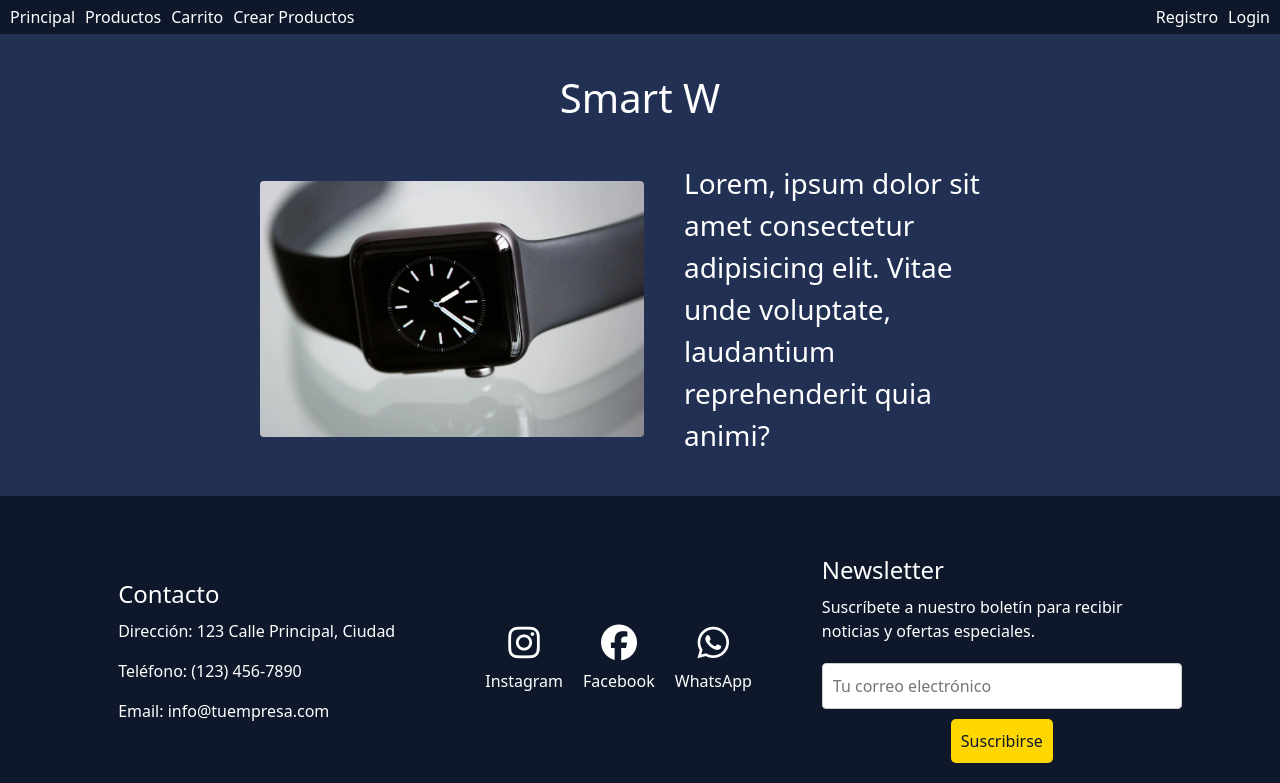
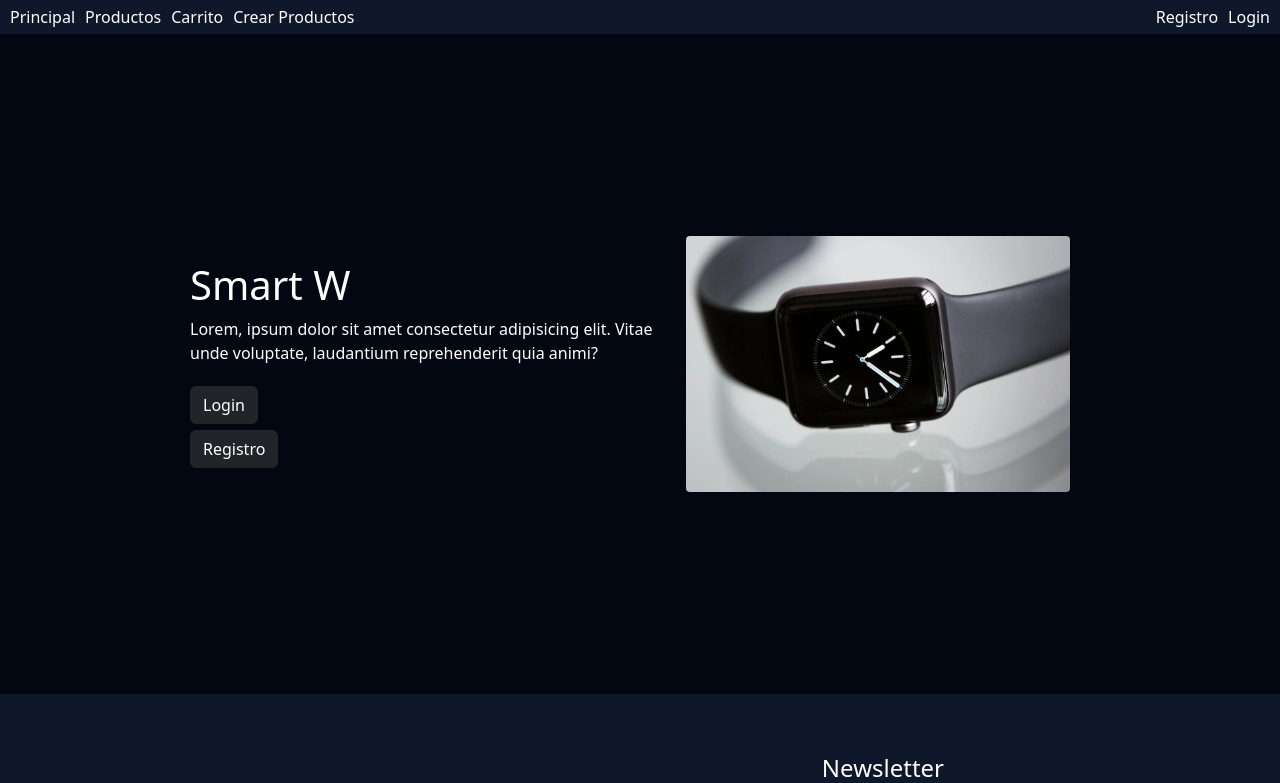
Before and after one commit to CristianMozetich/Front-Ecommerce, a React (Vite) app: page / in a window 1280 px wide. Shown: the top 783 px of the page. Built offline with nearby package versions, Linux system fonts and the light colour scheme.

Commit message:
entrega final front

```diff
--- a/src/components/Checkout/Checkout.css
+++ b/src/components/Checkout/Checkout.css
@@ -1,7 +1,7 @@
 /* Estilos mejorados para la información de la tarjeta */
 .card {
-    max-width: 400px;
-    margin: 100pxauto;
+    max-width: 600px;
+    margin: 100px auto;
     padding: 20px;
     border: 1px solid #ccc;
     border-radius: 8px;
@@ -18,7 +18,7 @@
   }
 
   /* Estilos para los campos de entrada */
-  input {
+  .stripe_input {
     width: 100%;
     padding: 6px;
     margin-bottom: 15px;
--- a/src/components/Checkout/Checkout.jsx
+++ b/src/components/Checkout/Checkout.jsx
@@ -55,7 +55,7 @@ const CheckoutForm = () => {
         ))
       }
       <h3>Total: </h3>
-      <CardElement />
+      <CardElement className='stripe_input' />
       <button className='boton_checkout' type="submit">Comprar</button>
     </form>
   );
--- a/src/components/Home/Home.css
+++ b/src/components/Home/Home.css
@@ -1,25 +1,33 @@
-.home{
-    background-color: #223153;
+.home {
+    background-color: #030712;
     color: white;
     padding: 20px;
-}
-.titulo{
-    text-align: center;
-    margin: 20px;
+    display: flex;
+    height: 660px;
 }
 
-.home_desc{
+.titulo {
+    text-align: left;
+}
+
+.home_desc {
     display: flex;
-    max-width: 800px;
+    max-width: 900px;
     margin: auto;
     font-size: 28px;
     align-items: center;
 }
-.desc{
-    margin: 12px;
-    padding: 8px;
+
+.home_desc2 {
+    display: flex;
+    flex-direction: column;
 }
-.img_home{
+
+.desc {
+    font-size: 16px;
+}
+
+.img_home {
     max-width: 400px;
     border-radius: 12px;
     margin: 12px;
--- a/src/components/Home/Home.jsx
+++ b/src/components/Home/Home.jsx
@@ -1,12 +1,17 @@
 import './Home.css'
+import { Link } from 'react-router-dom'
 
 const Home = () => {
   return (
     <div className='home'>
-      <h1 className='titulo'>Smart W</h1>
         <div className='home_desc'>
+          <div className='home_desc2'>
+            <h1 className='titulo'>Smart W</h1>
+            <p className='desc'>Lorem, ipsum dolor sit amet consectetur adipisicing elit. Vitae unde voluptate, laudantium reprehenderit quia animi?</p>
+            <Link to={"/login"} ><button className='btn btn-dark'>Login</button></Link>
+            <Link to={"/register"} ><button className='btn btn-dark'>Registro</button></Link>
+          </div>
           <img className="img_home" src="/img/reloj-int.webp" alt="mates" />
-          <p className='desc'>Lorem, ipsum dolor sit amet consectetur adipisicing elit. Vitae unde voluptate, laudantium reprehenderit quia animi?</p>
         </div>
     </div>
   )
--- a/src/components/NewProducts/NewProducts.jsx
+++ b/src/components/NewProducts/NewProducts.jsx
@@ -59,13 +59,15 @@ const NewProducts = () => {
 
 
   return (
+    <>
+    <h1 className='m-2 p-3'>Panel Admin</h1>
+    <h2 className='m-2 p-3'>Crear Nuevos Productos</h2>
     <div className='createProd container text-center'>
-      <h2 className='m-2 p-3'>Crear Nuevos Productos</h2>
        <form onSubmit={handleSubmit} ref={formRef}>
 
           <div className="mb-3">
             <label htmlFor="title" className="form-label m-2">Title</label>
-            <input type="text" id="title" className="title" placeholder="Title" name='title' />
+            <input type="text" id="title" className="title_new_product" placeholder="Title" name='title' />
           </div>
 
           <div className="mb-3">
@@ -105,6 +107,7 @@ const NewProducts = () => {
       </form>
 
     </div>
+    </>
   )
 }
 
--- a/src/components/Products/Products.css
+++ b/src/components/Products/Products.css
@@ -1,8 +1,44 @@
-.prodContainer{
-    gap: 8px;
+.products {
+    color: white;
+    background-color: #030712;
 }
-.card{
+
+.container_title {
+    max-width: 1200px;
+    margin: auto;
+    padding-top: 50px;
+}
+
+.title {
+    text-align: left;
+    margin-left: 30px;
+}
+
+.prodContainer {
+    max-width: 1200px;
+    display: flex;
+    flex-wrap: wrap;
+    margin: auto;
+}
+
+.card_prod {
+    background-color: #030712;
     width: 250px;
     margin: 10px auto;
     padding: 10px;
+    border-radius: 20px;
 }
+
+.img_card {
+    max-width: 200px;
+    max-height: 150px;
+    display: flex;
+    margin: auto;
+}
+
+.card_footer {
+    display: flex;
+    flex-direction: column;
+    align-items: start;
+    padding: 10px;
+}
--- a/src/components/Products/Products.jsx
+++ b/src/components/Products/Products.jsx
@@ -21,23 +21,23 @@ const Products = () => {
 
 
   return (
-    <div className='text-center'>
-      <h2>Productos</h2>
-      <div className='prodContainer d-flex flex-wrap col-sm-8 m-auto'>
+    <div className='products'>
+      <div className='container_title'>
+        <h1 className='title'>Productos</h1>
+      </div>
+      <div className='prodContainer'>
       {
       products.map((prod) => (
-          <div className='card' key={prod._id}>
-            <h3>{prod.title}</h3>
+          <div className='card_prod text-white' key={prod._id}>
             {/* Verifica que prod.thumbnails sea un array y tenga al menos una imagen */}
             {Array.isArray(prod.thumbnails) && prod.thumbnails.length > 0 && (
-            <img src={`https://backend-coderhouse-b16n.onrender.com/api/users/images/${prod.thumbnails[0].filename}`} alt={prod.title} />
-
+            <img className='img_card' src={`https://backend-coderhouse-b16n.onrender.com/api/users/images/${prod.thumbnails[0].filename}`} alt={prod.title} />
             )}
-            <p>{prod.description}</p>
-            <p>Precio: ${prod.price}</p>
-            <p>Stock: {prod.stock}</p>
-            <p>Categoría: {prod.category}</p>
-            <Link to={`/products/${prod._id}`} className='btn btn-primary'>Detalles</Link>
+            <div className='card_footer'>
+              <h4 className='text-center'>{prod.title}</h4>
+              <h5>$ {prod.price}</h5>
+            </div>
+            <Link to={`/products/${prod._id}`}><button className='btn btn-dark'>Detalles</button></Link>
           </div>
         ))}
       </div>
```
